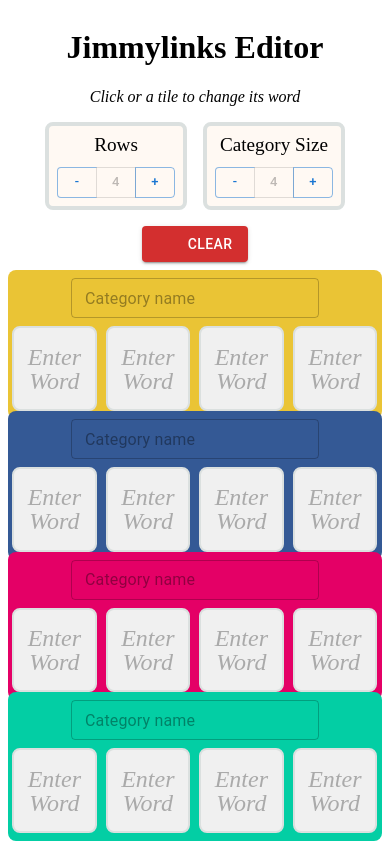
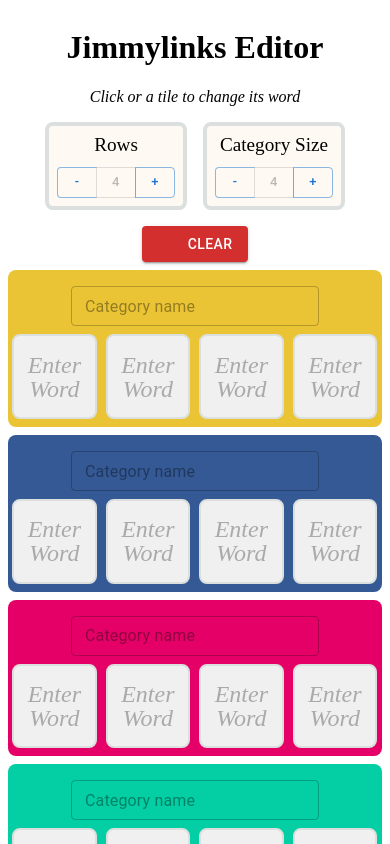
Before and after one commit to wildjames/links-game, a React (Vite) app: page / in a window 390 px wide. Shown: the top 844 px of the page. Built offline with nearby package versions, Linux system fonts and the light colour scheme; some icons are missing.

Commit message:
Fix incompatible changes

```diff
--- a/src/assets/styles/Grid.scss
+++ b/src/assets/styles/Grid.scss
@@ -7,8 +7,7 @@
   width: fit-content;
   align-items: center;
   padding: 0rem;
-  padding-left: 0.5rem;
-  padding-right: 0.5rem;
+  padding: 0.5rem;
   border-radius: 0.5rem;
   gap: 0;
 }
@@ -22,7 +21,7 @@
 .grid {
   display: flex;
   flex-direction: column;
-  gap: 1.5rem;
+  gap: 1rem;
   padding: 0rem;
 }
 
@@ -30,13 +29,18 @@
   .grid {
     width: 100%;
     padding: 0.5rem;
-    gap: 0.5rem;
+    gap: 0.0rem;
   }
 
   .grid-row {
     width: 100%;
     padding-left: initial;
     padding-right: initial;
+  }
+
+  .grid-row.solved {
+    width: 100%;
+    margin-bottom: 1.5rem;
   }
 
   .grid-row.tiles {
```
